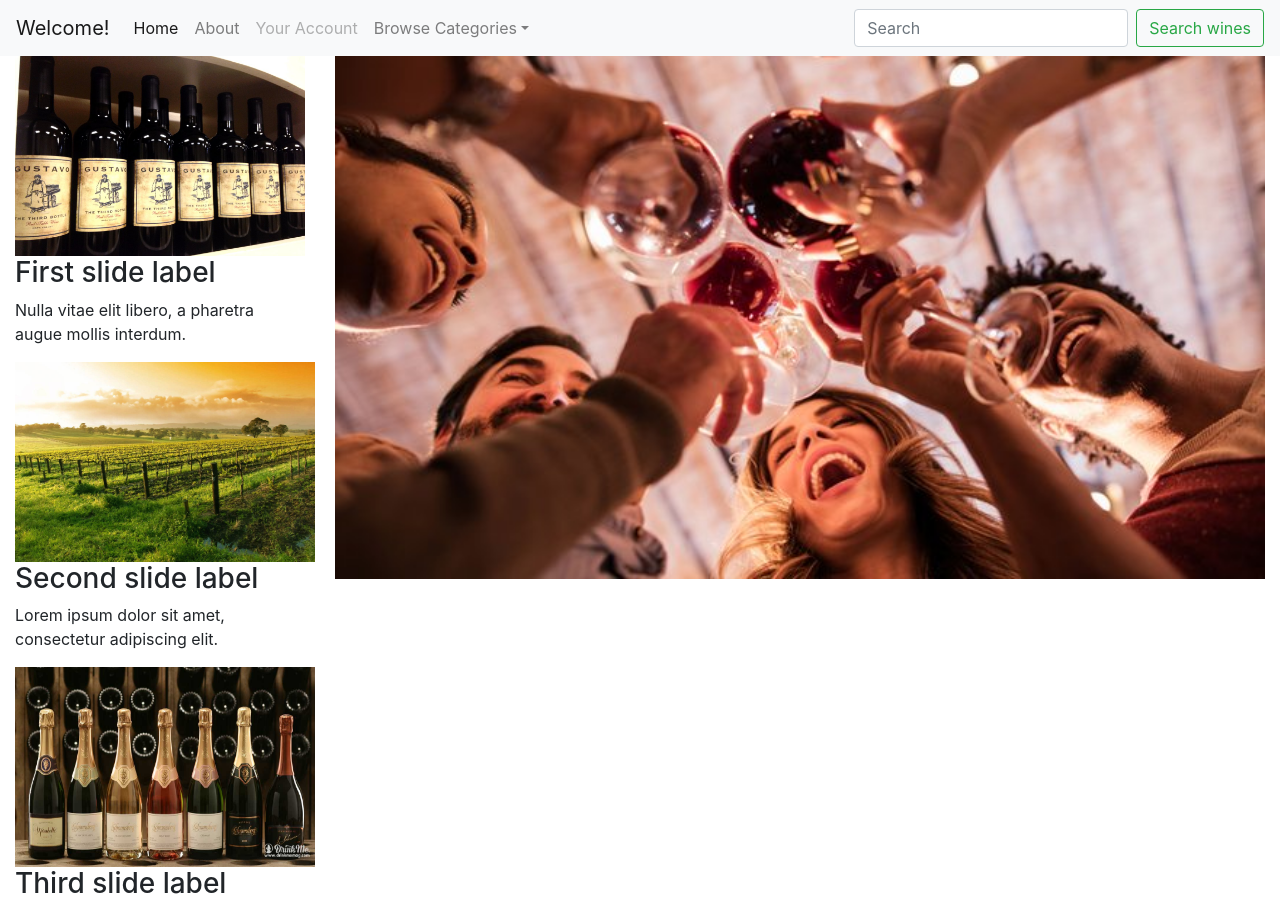
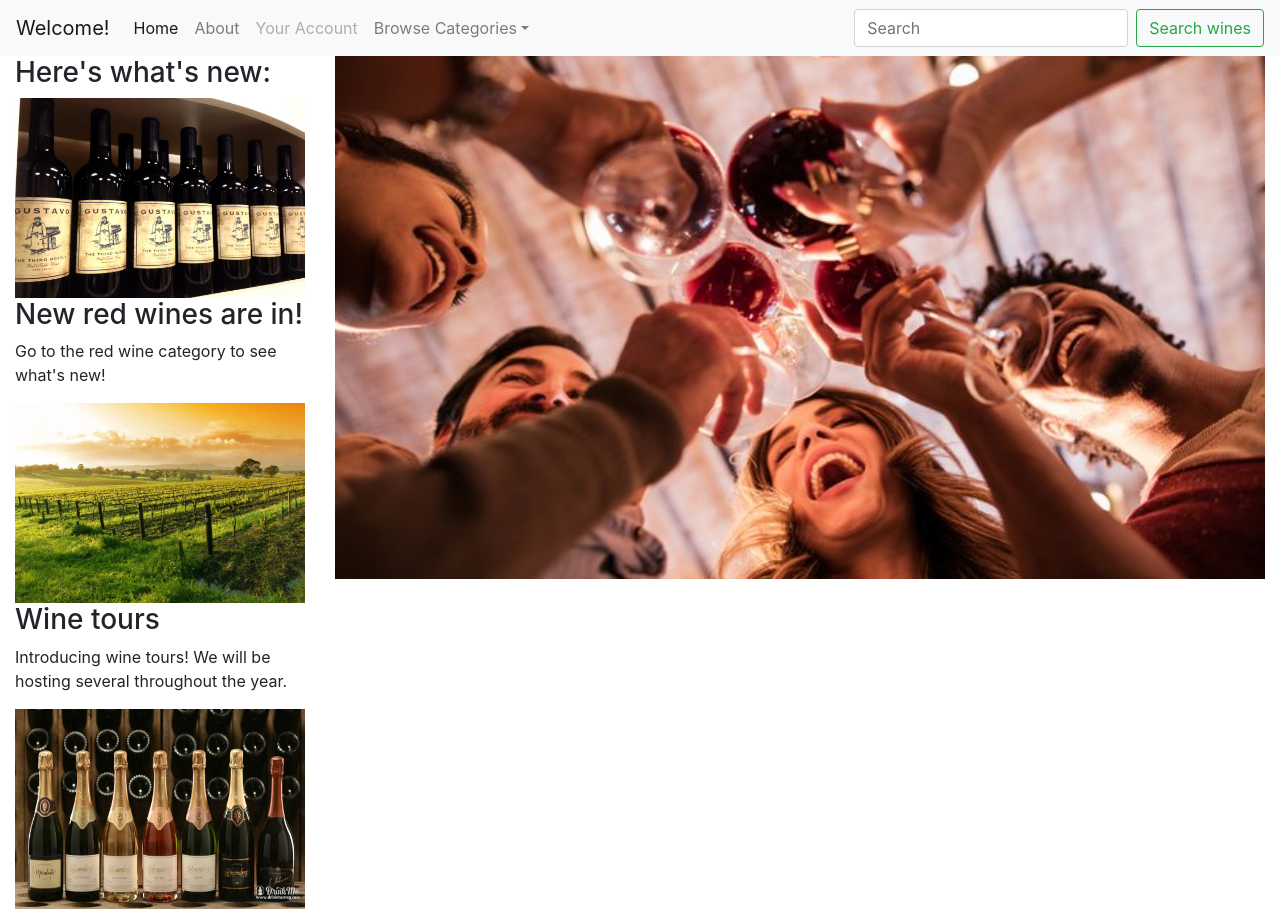
Before and after one commit to jss530/frontpage, a React (Create React App) app: page / in a window 1280 px wide. Shown: the top 912 px of the page. Built offline with nearby package versions, Linux system fonts and the light colour scheme.

Commit message:
Edited captions for images

```diff
--- a/src/components/Sidebar.css
+++ b/src/components/Sidebar.css
@@ -1,4 +1,8 @@
+#sidebar-intro {
+  text-align: center;
+}
+
 .sidebar-image {
-  width: 300px;
+  width: 100%;
   height: 200px;
 }
--- a/src/components/Sidebar.js
+++ b/src/components/Sidebar.js
@@ -10,15 +10,16 @@ class Sidebar extends React.Component {
     return (
       <Grid>
         <Row>
+          <h3 id="sidebar-intro">Here's what's new: </h3>
           <Image src={ redWine } className="sidebar-image" />
-            <h3>First slide label</h3>
-            <p>Nulla vitae elit libero, a pharetra augue mollis interdum.</p>
+            <h3>New red wines are in!</h3>
+            <p>Go to the red wine category to see what's new!</p>
           <Image src={ tours } className="sidebar-image" />
-            <h3>Second slide label</h3>
-            <p>Lorem ipsum dolor sit amet, consectetur adipiscing elit.</p>
+            <h3>Wine tours</h3>
+            <p>Introducing wine tours! We will be hosting several throughout the year.</p>
           <Image src={ sparkling } className="sidebar-image" />
-            <h3>Third slide label</h3>
-            <p>Praesent commodo cursus magna, vel scelerisque nisl consectetur.</p>
+            <h3>BUBBLES!</h3>
+            <p>Your favorites are back in stock.</p>
         </Row>
       </Grid>
     );
```
